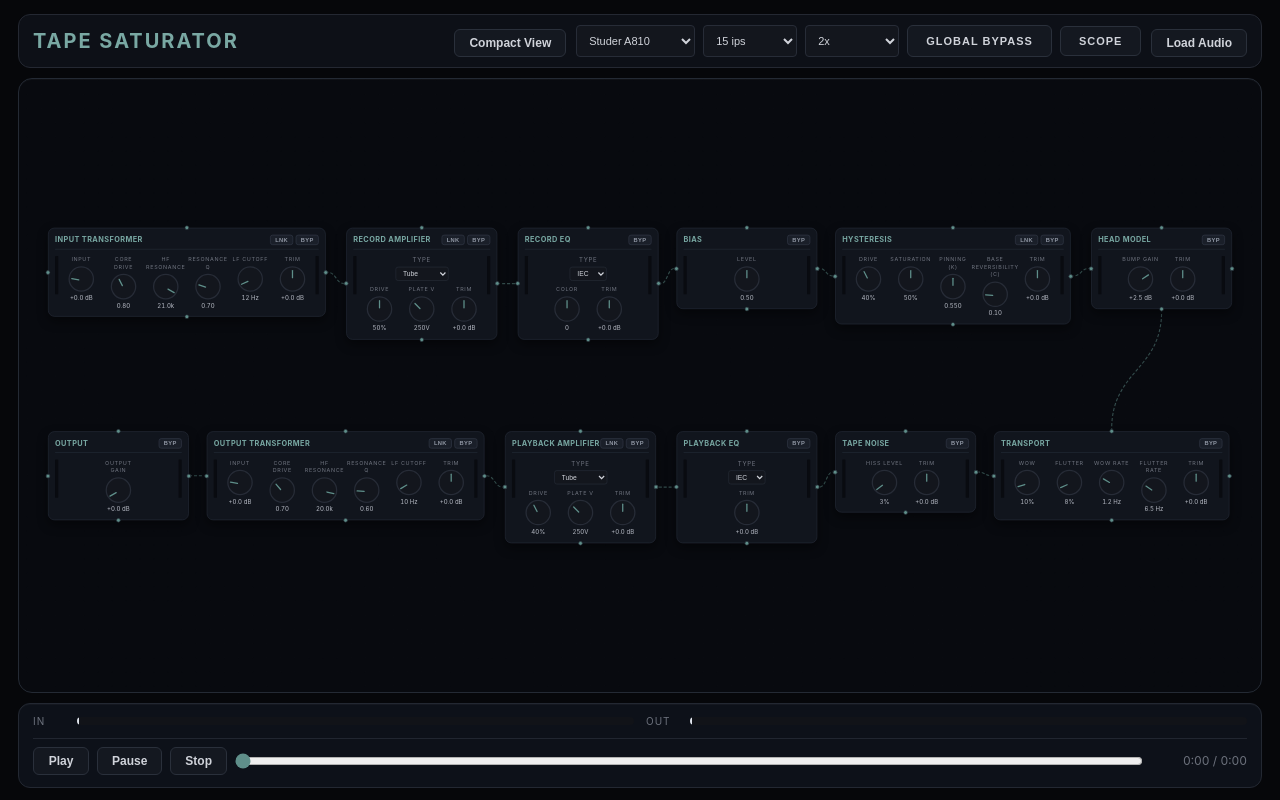
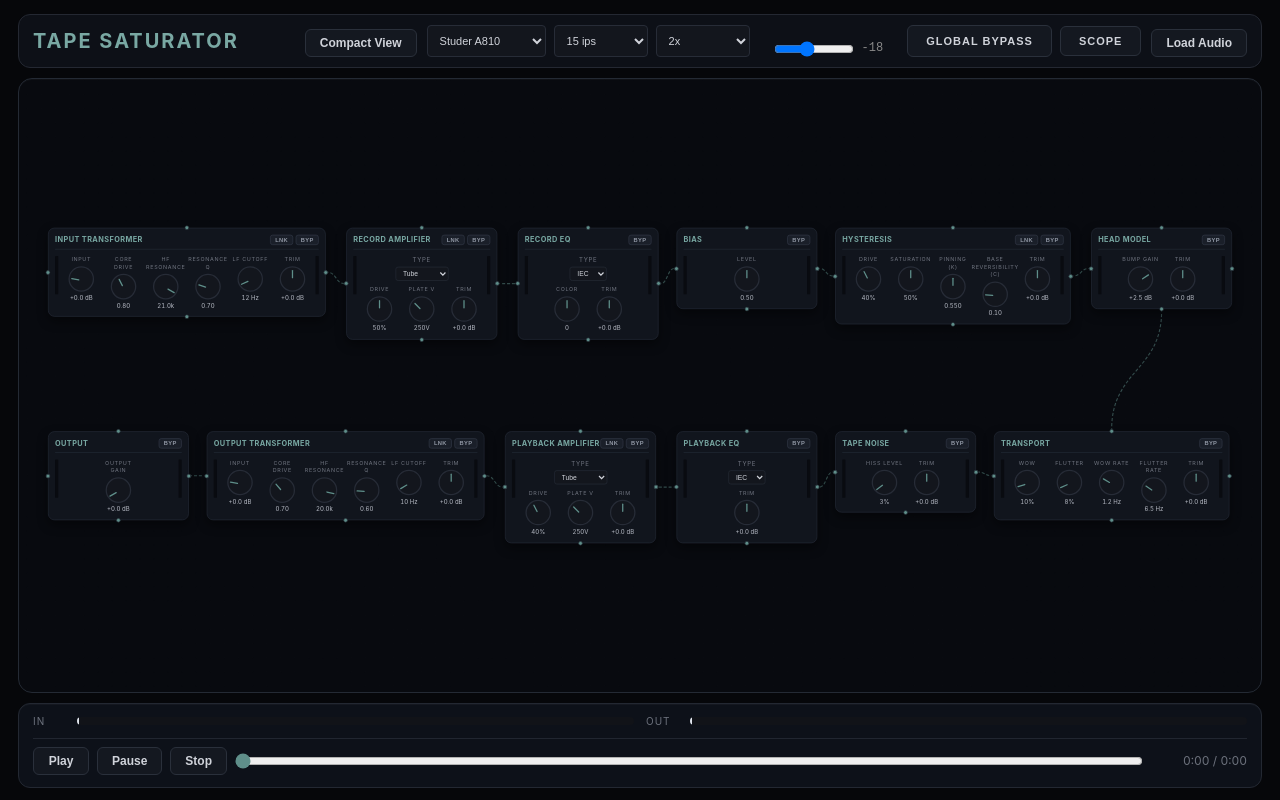
Before and after one commit to af80a/tape-js, a React (Vite) app: page / in a window 1280 px wide. Both pictures are taken after a click on the button "Graph View". Built offline with nearby package versions, Linux system fonts and the light colour scheme.

Commit message:
headrooom

```diff
--- a/src/components/compact/CompactView.tsx
+++ b/src/components/compact/CompactView.tsx
@@ -12,6 +12,10 @@ function fmtDb(v: number): string {
 
 function fmtPct(v: number): string {
   return `${Math.round(v * 100)}%`;
+}
+
+function fmtRef(v: number): string {
+  return `-${v.toFixed(0)} dBFS`;
 }
 
 interface CompactViewProps {
@@ -203,6 +207,11 @@ export function CompactView({ onPresetChange }: CompactViewProps) {
           onChange={(v) => { clearOverrides(); setParam('hiss', v); }}
         />
         <Knob
+          label="HEADROOM" min={6} max={36} value={18} step={1}
+          formatValue={fmtRef}
+          onChange={(v) => { clearOverrides(); setParam('headroom', v); }}
+        />
+        <Knob
           label="OUTPUT" min={0.25} max={4} value={1}
           formatValue={fmtDb}
           onChange={(v) => { clearOverrides(); setParam('outputGain', v); }}
--- a/src/components/graph/GraphHeaderControls.tsx
+++ b/src/components/graph/GraphHeaderControls.tsx
@@ -33,6 +33,14 @@ export function GraphHeaderControls() {
     [setOversample],
   );
 
+  const headroom = useAudioEngine((s) => s.headroom);
+  const setHeadroom = useAudioEngine((s) => s.setHeadroom);
+
+  const handleHeadroomChange = useCallback(
+    (e: React.ChangeEvent<HTMLInputElement>) => setHeadroom(parseFloat(e.target.value)),
+    [setHeadroom]
+  );
+
   return (
     <div className="graph-header-controls">
       <Select
@@ -65,6 +73,19 @@ export function GraphHeaderControls() {
         value={String(oversample)}
         onChange={handleOversampleChange}
       />
+      <div className="graph-header-controls__headroom">
+        <span className="select-label">HEADROOM</span>
+        <input
+          type="range"
+          min="6"
+          max="36"
+          step="1"
+          value={headroom}
+          onChange={handleHeadroomChange}
+          title={`Headroom: -${headroom} dBFS`}
+        />
+        <span className="headroom-value">-{headroom}</span>
+      </div>
       <ToggleButton
         label="GLOBAL BYPASS"
         className="bypass-btn graph-header-controls__bypass"
--- a/src/stores/audio-engine.ts
+++ b/src/stores/audio-engine.ts
@@ -40,6 +40,7 @@ interface AudioEngineState {
   formula: string;
   ampType: 'tube' | 'transistor';
   bump: string;
+  headroom: number;
   currentTime: number;
   duration: number;
   vuDb: number[];
@@ -63,6 +64,7 @@ interface AudioEngineState {
   setFormula: (formula: string) => void;
   setAmpType: (ampType: 'tube' | 'transistor') => void;
   setBump: (bump: string) => void;
+  setHeadroom: (headroom: number) => void;
   setGlobalBypass: (bypassed: boolean) => void;
   setParam: (name: string, value: number) => void;
   postMessage: (msg: Parameters<WorkletBridge['postMessage']>[0]) => void;
@@ -83,6 +85,7 @@ export const useAudioEngine = create<AudioEngineState>((set, get) => ({
   formula: '456',
   ampType: 'transistor',
   bump: 'flat',
+  headroom: 18,
   currentTime: 0,
   duration: 0,
   vuDb: [-20, -20],
@@ -109,6 +112,7 @@ export const useAudioEngine = create<AudioEngineState>((set, get) => ({
     bridge.postMessage({ type: 'set-amp-type', value: state.ampType });
     bridge.postMessage({ type: 'set-bump', value: state.bump });
     bridge.postMessage({ type: 'set-bypass', value: state.globalBypassed });
+    bridge.setParam('headroom', state.headroom, 0);
 
     bridge.onMessage((msg) => {
       if (msg.type === 'meters') {
@@ -206,6 +210,11 @@ export const useAudioEngine = create<AudioEngineState>((set, get) => ({
     set({ bump });
   },
 
+  setHeadroom: (headroom: number) => {
+    get().bridge?.setParam('headroom', headroom, get().audioCtx?.currentTime ?? 0);
+    set({ headroom });
+  },
+
   setGlobalBypass: (bypassed: boolean) => {
     get().bridge?.postMessage({ type: 'set-bypass', value: bypassed });
     set({ globalBypassed: bypassed });
--- a/src/styles/graph.css
+++ b/src/styles/graph.css
@@ -319,3 +319,4 @@
     border-radius: 10px;
   }
 }
+.graph-header-controls__headroom { display: flex; align-items: center; gap: 8px; margin: 0 16px; } .graph-header-controls__headroom input { width: 80px; } .headroom-value { font-family: monospace; font-size: 12px; color: #888; }
```
Also changed, not shown: src/worklet/tape-processor.ts (+24 -8 lines).
